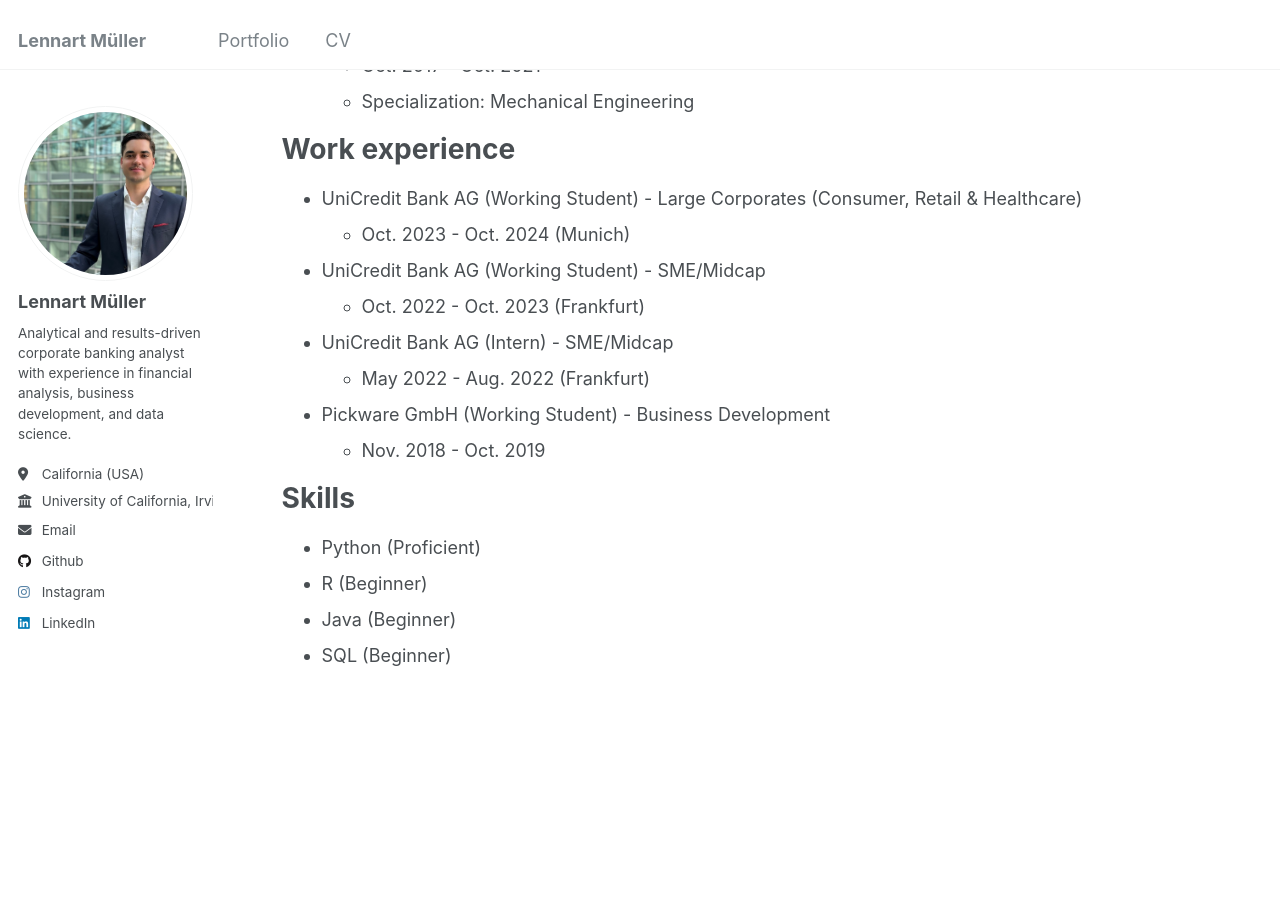
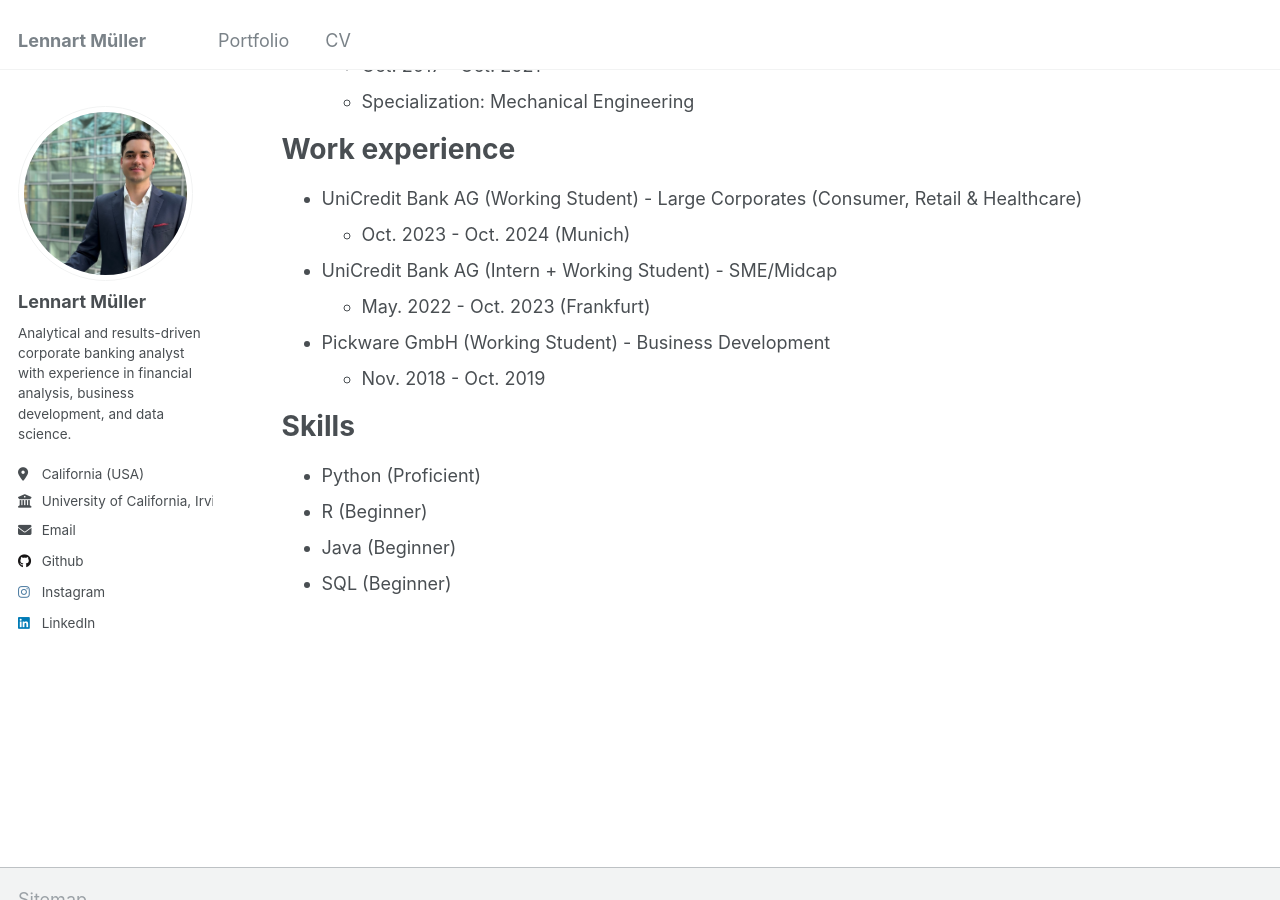
Before and after one commit to lennartmueller123/lennartmueller123.github.io, a Jekyll site: the page built from _pages/cv.md, in a window 1280 px wide and 900 px high, scrolled down 400 px. Built offline with Jekyll 4.4.1, drawn with Linux system fonts in a browser that asks for light colours.

Commit message:
Update cv.md

```diff
--- a/_pages/cv.md
+++ b/_pages/cv.md
@@ -25,10 +25,8 @@
 ======
 * UniCredit Bank AG (Working Student) - Large Corporates (Consumer, Retail & Healthcare)
   * Oct. 2023 - Oct. 2024 (Munich)
-* UniCredit Bank AG (Working Student) - SME/Midcap
-  * Oct. 2022 - Oct. 2023 (Frankfurt)
-* UniCredit Bank AG (Intern) - SME/Midcap
-  * May 2022 - Aug. 2022 (Frankfurt)
+* UniCredit Bank AG (Intern + Working Student) - SME/Midcap
+  * May. 2022 - Oct. 2023 (Frankfurt)
 * Pickware GmbH (Working Student) - Business Development
   * Nov. 2018 - Oct. 2019
 
```
